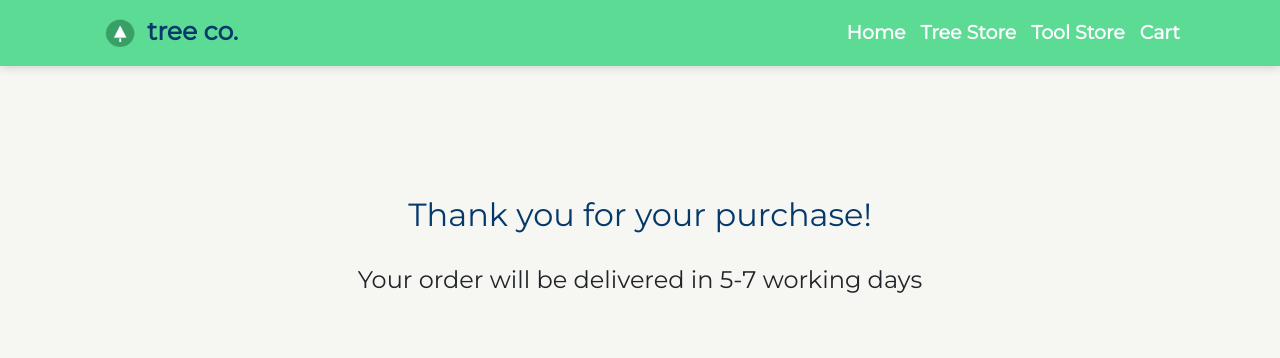
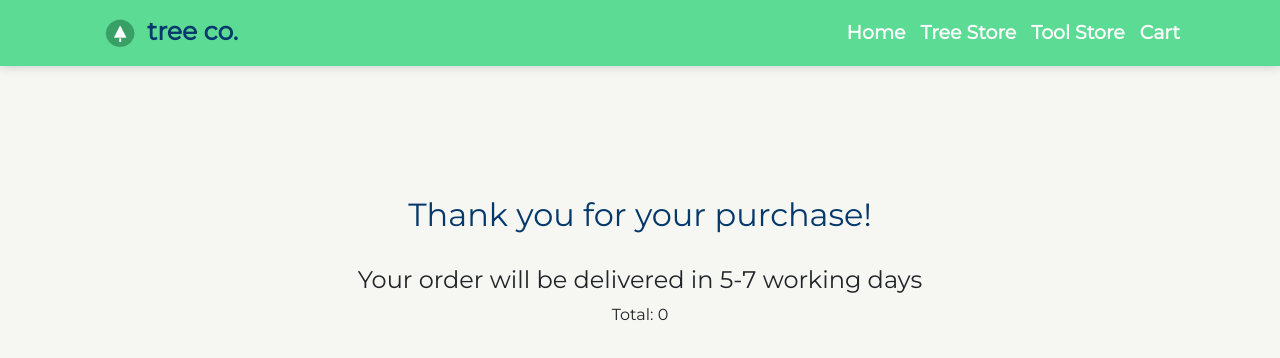
Before and after one commit to ABycroft/SE_TreeCo_WEBAPP, a React (Create React App) app: page /success in a window 1280 px wide. Shown: the top 358 px of the page. Built offline with nearby package versions, Linux system fonts and the light colour scheme.

Commit message:
payment success message has total

```diff
--- a/src/payment/PaymentSuccess.js
+++ b/src/payment/PaymentSuccess.js
@@ -4,7 +4,8 @@ import './success.css';
 
 export default class PaymentSuccess extends Component {
     state = {
-        cartFull: true
+        cartFull: true,
+        cartTotal: 0
     }
 
     render() {
@@ -18,6 +19,7 @@ export default class PaymentSuccess extends Component {
                             ()=>{
                                 return {
                                     cartFull: false,
+                                    cartTotal: value.cartTotal
                                 }
                             }
                         );
@@ -28,6 +30,7 @@ export default class PaymentSuccess extends Component {
                             <h2>Thank you for your purchase!</h2>
                             <br></br>
                             <h4>Your order will be delivered in 5-7 working days</h4>
+                            <p>Total: {this.state.cartTotal}</p>
                         </div>
                     );
                 }}
```
